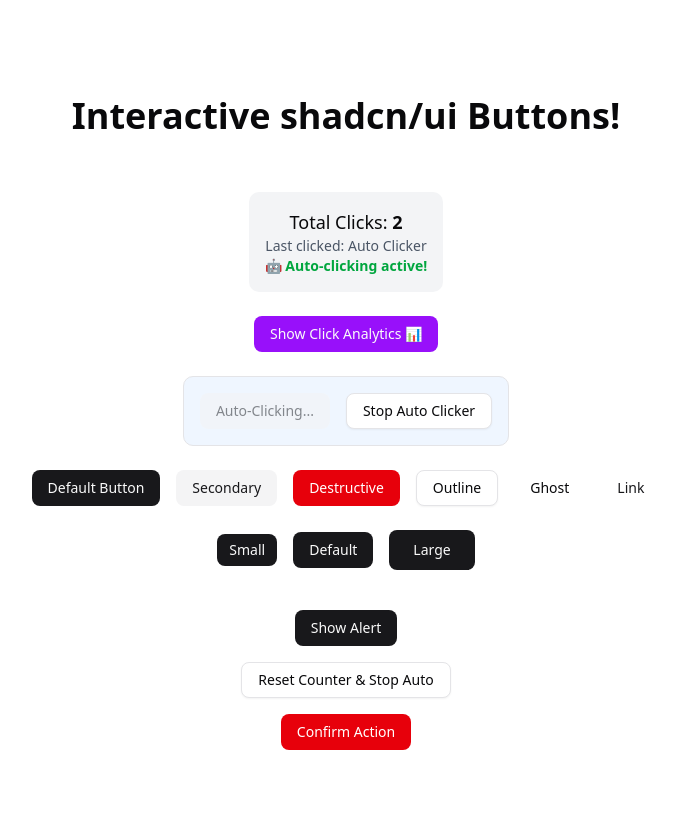
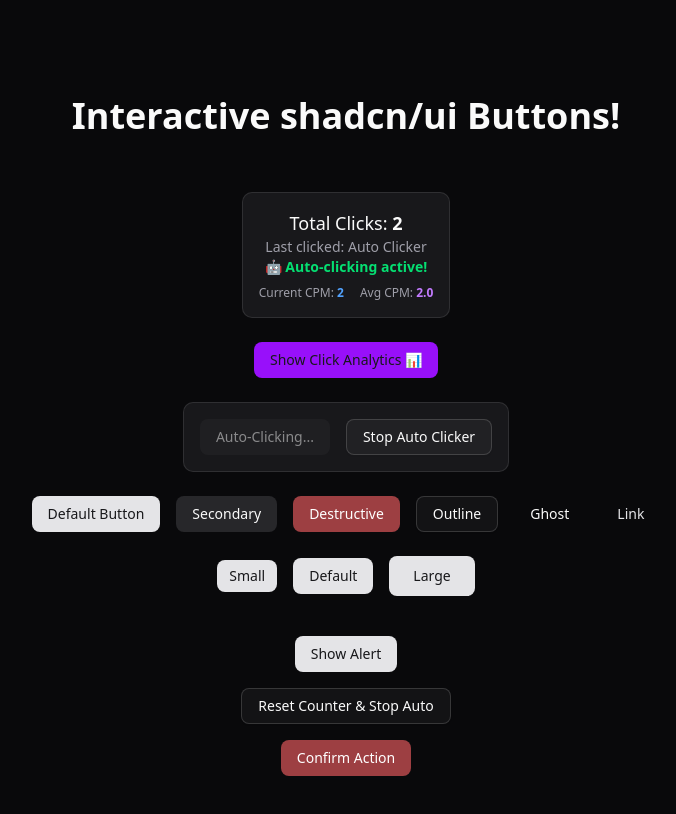
Before and after one commit to CcarrollCI/ShadCN-Button-Test, a Next.js app: page / in a window 1280 px wide. Both pictures are taken after a click on the button "Start Auto Clicker". Shown: the top 814 px of the page, without its empty margins (294-970 px from the left). Built offline with nearby package versions, Linux system fonts and the light colour scheme.

Commit message:
dark mode fixes

```diff
--- a/src/app/page.tsx
+++ b/src/app/page.tsx
@@ -13,10 +13,17 @@ interface ClickData {
   buttonType: string
 }
 
+interface ClicksPerMinuteData {
+  minute: string
+  clicksPerMinute: number
+  timestamp: number
+  totalClicksAtEnd: number
+}
+
 const chartConfig = {
-  totalClicks: {
-    label: "Total Clicks",
-    color: "hsl(var(--chart-1))",
+  clicksPerMinute: {
+    label: "Clicks per Minute",
+    color: "#60a5fa", // Light blue color
   },
 } satisfies ChartConfig
 
@@ -97,16 +104,44 @@ export default function Home() {
     }))
   }
 
-  // Get all clicks data for shadcn line chart
-  const getAllClicksData = () => {
-    return clickHistory.map((click, index) => ({
-      ...click,
-      clickNumber: index + 1,
-      // Format time for better display on x-axis
-      displayTime: clickHistory.length > 50 ?
-        (index % Math.ceil(clickHistory.length / 20) === 0 ? click.time : '') :
-        click.time
+  // Calculate clicks per minute over time
+  const getClicksPerMinuteData = (): ClicksPerMinuteData[] => {
+    if (clickHistory.length === 0) return []
+
+    const minuteMap = new Map<string, { count: number, timestamp: number, totalClicks: number }>()
+
+    clickHistory.forEach((click, index) => {
+      const date = new Date(click.timestamp)
+      // Round down to the nearest minute
+      const minuteKey = new Date(date.getFullYear(), date.getMonth(), date.getDate(),
+                                date.getHours(), date.getMinutes(), 0).getTime()
+      const minuteString = new Date(minuteKey).toLocaleTimeString([], {
+        hour: '2-digit',
+        minute: '2-digit'
+      })
+
+      if (!minuteMap.has(minuteString)) {
+        minuteMap.set(minuteString, {
+          count: 0,
+          timestamp: minuteKey,
+          totalClicks: 0
+        })
+      }
+
+      const existing = minuteMap.get(minuteString)!
+      existing.count += 1
+      existing.totalClicks = index + 1 // Total clicks up to this point
+    })
+
+    // Convert to array and sort by timestamp
+    return Array.from(minuteMap.entries())
+      .map(([minute, data]) => ({
+        minute,
+        clicksPerMinute: data.count,
+        timestamp: data.timestamp,
+        totalClicksAtEnd: data.totalClicks
       }))
+      .sort((a, b) => a.timestamp - b.timestamp)
   }
 
   useEffect(() => {
@@ -117,21 +152,31 @@ export default function Home() {
     }
   }, [])
 
+  const clicksPerMinuteData = getClicksPerMinuteData()
+  const currentCPM = clicksPerMinuteData.length > 0 ? clicksPerMinuteData[clicksPerMinuteData.length - 1].clicksPerMinute : 0
+  const avgCPM = clicksPerMinuteData.length > 0 ?
+    (clicksPerMinuteData.reduce((sum, data) => sum + data.clicksPerMinute, 0) / clicksPerMinuteData.length).toFixed(1) : 0
+
   return (
-    <div className="flex min-h-screen flex-col items-center justify-center p-24 gap-6">
+    <div className="dark min-h-screen bg-background">
+      <div className="flex min-h-screen flex-col items-center justify-center p-24 gap-6 text-foreground">
         <h1 className="text-4xl font-bold text-center mb-8">
           Interactive shadcn/ui Buttons!
         </h1>
 
         {/* Status Display */}
-      <div className="text-center p-4 bg-gray-100 rounded-lg">
+        <div className="text-center p-4 bg-card border rounded-lg">
           <p className="text-lg">Total Clicks: <span className="font-bold">{clickCount}</span></p>
           {lastClicked && (
-          <p className="text-sm text-gray-600">Last clicked: {lastClicked}</p>
+            <p className="text-sm text-muted-foreground">Last clicked: {lastClicked}</p>
           )}
           {isAutoClicking && (
-          <p className="text-sm text-green-600 font-semibold">🤖 Auto-clicking active!</p>
+            <p className="text-sm text-green-400 font-semibold">🤖 Auto-clicking active!</p>
           )}
+          <div className="flex gap-4 justify-center mt-2 text-xs text-muted-foreground">
+            <span>Current CPM: <span className="text-blue-400 font-semibold">{currentCPM}</span></span>
+            <span>Avg CPM: <span className="text-purple-400 font-semibold">{avgCPM}</span></span>
+          </div>
         </div>
 
         {/* Graph Toggle Button */}
@@ -146,21 +191,21 @@ export default function Home() {
         {/* Analytics Dashboard */}
         {showGraph && clickHistory.length > 0 && (
           <div className="w-full max-w-7xl space-y-6">
-          <Card>
+            <Card className="border-border">
               <CardHeader>
                 <CardTitle>Click Analytics Dashboard</CardTitle>
                 <CardDescription>
-                Visual representation of your button clicking activity - All {clickHistory.length} clicks
+                  Clicks per minute over time - {clickHistory.length} total clicks across {clicksPerMinuteData.length} minutes
                 </CardDescription>
               </CardHeader>
               <CardContent className="space-y-8">
-              {/* shadcn Line Chart - All Clicks Over Time */}
+                {/* shadcn Line Chart - Clicks Per Minute */}
                 <div>
-                <h3 className="text-lg font-semibold mb-4">All Clicks Over Time ({clickHistory.length} total)</h3>
+                  <h3 className="text-lg font-semibold mb-4">Clicks Per Minute Over Time</h3>
                   <ChartContainer config={chartConfig}>
                     <LineChart
                       accessibilityLayer
-                    data={getAllClicksData()}
+                      data={clicksPerMinuteData}
                       margin={{
                         top: 20,
                         left: 12,
@@ -168,9 +213,9 @@ export default function Home() {
                         bottom: 60,
                       }}
                     >
-                    <CartesianGrid vertical={false} />
+                      <CartesianGrid vertical={false} className="stroke-muted" />
                       <XAxis
-                      dataKey="displayTime"
+                        dataKey="minute"
                         tickLine={false}
                         axisLine={false}
                         tickMargin={8}
@@ -178,11 +223,13 @@ export default function Home() {
                         textAnchor="end"
                         height={80}
                         interval={0}
+                        className="fill-muted-foreground"
                       />
                       <YAxis
                         tickLine={false}
                         axisLine={false}
                         tickMargin={8}
+                        className="fill-muted-foreground"
                       />
                       <ChartTooltip
                         cursor={false}
@@ -190,25 +237,28 @@ export default function Home() {
                           hideLabel={false}
                           labelFormatter={(value, payload) => {
                             if (payload && payload[0]) {
-                            const data = payload[0].payload
-                            return `Time: ${data.time} | Button: ${data.buttonType}`
+                              const data = payload[0].payload as ClicksPerMinuteData
+                              return `Time: ${data.minute} | ${data.clicksPerMinute} clicks this minute | Total: ${data.totalClicksAtEnd}`
                             }
                             return value
                           }}
                         />}
                       />
                       <Line
-                      dataKey="totalClicks"
+                        dataKey="clicksPerMinute"
                         type="monotone"
-                      stroke="var(--color-totalClicks)"
-                      strokeWidth={2}
+                        stroke="#60a5fa" // Light blue line
+                        strokeWidth={3}
                         dot={{
-                        fill: "var(--color-totalClicks)",
+                          fill: "#60a5fa", // Light blue dots
                           strokeWidth: 2,
-                        r: 4,
+                          r: 5,
                         }}
                         activeDot={{
-                        r: 6,
+                          r: 8,
+                          fill: "#93c5fd", // Slightly lighter blue for active dot
+                          stroke: "#60a5fa",
+                          strokeWidth: 2,
                         }}
                       />
                     </LineChart>
@@ -220,45 +270,57 @@ export default function Home() {
                   <h3 className="text-lg font-semibold mb-4">Button Type Frequency</h3>
                   <ResponsiveContainer width="100%" height={300}>
                     <BarChart data={getButtonTypeData()}>
-                    <CartesianGrid strokeDasharray="3 3" />
+                      <CartesianGrid strokeDasharray="3 3" className="stroke-muted" />
                       <XAxis
                         dataKey="buttonType"
                         fontSize={12}
                         angle={-45}
                         textAnchor="end"
                         height={80}
+                        className="fill-muted-foreground"
                       />
-                    <YAxis />
-                    <Tooltip />
+                      <YAxis className="fill-muted-foreground" />
+                      <Tooltip
+                        contentStyle={{
+                          backgroundColor: 'hsl(var(--card))',
+                          border: '1px solid hsl(var(--border))',
+                          borderRadius: '6px',
+                          color: 'hsl(var(--card-foreground))'
+                        }}
+                      />
                       <Legend />
                       <Bar
                         dataKey="count"
-                      fill="hsl(var(--chart-2))"
+                        fill="#60a5fa" // Light blue bars
                         name="Click Count"
+                        stroke="#3b82f6" // Darker blue border for bars
+                        strokeWidth={1}
                       />
                     </BarChart>
                   </ResponsiveContainer>
                 </div>
 
                 {/* Stats Summary */}
-              <div className="grid grid-cols-1 md:grid-cols-3 gap-4 pt-4 border-t">
-                <div className="text-center p-4 bg-slate-50 rounded-lg">
-                  <p className="text-2xl font-bold text-blue-600">{clickHistory.length}</p>
-                  <p className="text-sm text-gray-600">Total Clicks</p>
+                <div className="grid grid-cols-1 md:grid-cols-4 gap-4 pt-4 border-t border-border">
+                  <div className="text-center p-4 bg-card border rounded-lg">
+                    <p className="text-2xl font-bold text-blue-400">{clickHistory.length}</p>
+                    <p className="text-sm text-muted-foreground">Total Clicks</p>
                   </div>
-                <div className="text-center p-4 bg-slate-50 rounded-lg">
-                  <p className="text-2xl font-bold text-green-600">
+                  <div className="text-center p-4 bg-card border rounded-lg">
+                    <p className="text-2xl font-bold text-green-400">
                       {new Set(clickHistory.map(click => click.buttonType)).size}
                     </p>
-                  <p className="text-sm text-gray-600">Different Buttons</p>
+                    <p className="text-sm text-muted-foreground">Different Buttons</p>
                   </div>
-                <div className="text-center p-4 bg-slate-50 rounded-lg">
-                  <p className="text-2xl font-bold text-purple-600">
-                    {clickHistory.length > 0 ?
-                      (clickHistory.filter(click => click.buttonType === "Auto Clicker").length / clickHistory.length * 100).toFixed(1)
-                      : 0}%
+                  <div className="text-center p-4 bg-card border rounded-lg">
+                    <p className="text-2xl font-bold text-purple-400">{avgCPM}</p>
+                    <p className="text-sm text-muted-foreground">Avg CPM</p>
+                  </div>
+                  <div className="text-center p-4 bg-card border rounded-lg">
+                    <p className="text-2xl font-bold text-orange-400">
+                      {Math.max(...clicksPerMinuteData.map(d => d.clicksPerMinute), 0)}
                     </p>
-                  <p className="text-sm text-gray-600">Auto Clicks</p>
+                    <p className="text-sm text-muted-foreground">Peak CPM</p>
                   </div>
                 </div>
               </CardContent>
@@ -267,15 +329,15 @@ export default function Home() {
         )}
 
         {showGraph && clickHistory.length === 0 && (
-        <Card className="w-full max-w-md">
+          <Card className="w-full max-w-md border-border">
             <CardContent className="text-center p-6">
-            <p className="text-gray-500">No click data yet. Start clicking buttons to see analytics!</p>
+              <p className="text-muted-foreground">No click data yet. Start clicking buttons to see analytics!</p>
             </CardContent>
           </Card>
         )}
 
         {/* Auto Clicker Controls */}
-      <div className="flex gap-4 items-center p-4 border rounded-lg bg-blue-50">
+        <div className="flex gap-4 items-center p-4 border border-border rounded-lg bg-card">
           <Button
             onClick={startAutoClicker}
             disabled={isAutoClicking}
@@ -384,5 +446,6 @@ export default function Home() {
           </Button>
         </div>
       </div>
+    </div>
   )
 }
```
Lines whose indentation alone changed are shown as unchanged.
